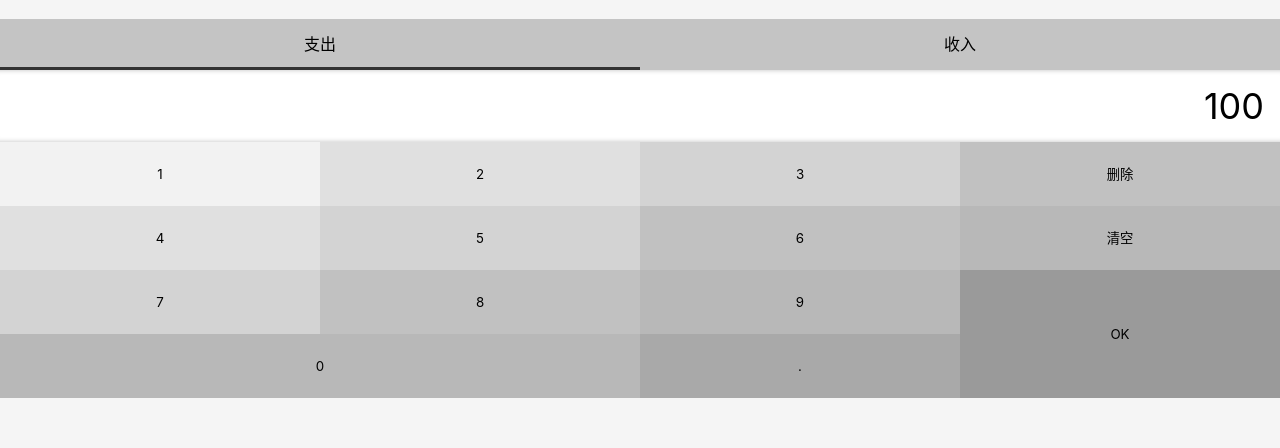
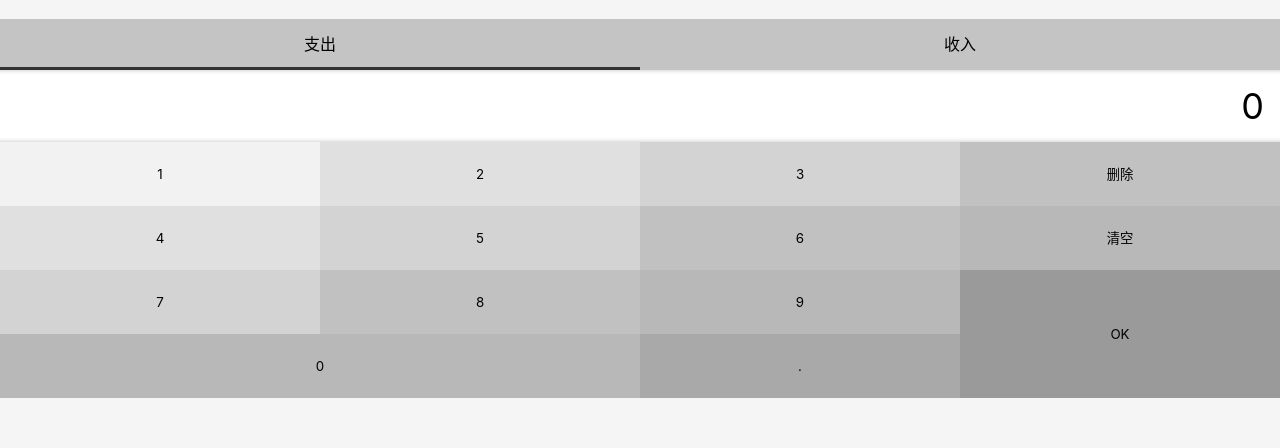
Before and after one commit to Righthand5/money-react-project, a React app: page /#/money in a window 1280 px wide. Shown: the part 148-596 px from the top of the page. Built offline with nearby package versions, Linux system fonts and the light colour scheme.

Commit message:
numberPad 功能 wip(working in progress)

```diff
--- a/src/views/Money.tsx
+++ b/src/views/Money.tsx
@@ -1,44 +1,16 @@
 import React from 'react';
 import {CategorySection} from './Money/CategorySection';
 import {TagSection} from './Money/TagSection';
-import {NoteSection} from './Money/NoteSection';
+import {NoteSection} from "./Money/NoteSection";
 import {NumberPadSection} from './Money/NumberPadSection';
 import {MyLayout} from './Money/MyLayout';
 function Money() {
     return (
         <MyLayout>
-            <TagSection>
-                <ol>
-                    <li>衣</li>
-                    <li>食</li>
-                    <li>住</li>
-                    <li>行</li>
-                </ol>
-                <button>新增标签</button>
-            </TagSection>
+            <TagSection/>
             <NoteSection/>
             <CategorySection/>
-            <NumberPadSection>
-                <div className="output">
-                    100
-                </div>
-                <div className="pad clearfix">
-                    <button>1</button>
-                    <button>2</button>
-                    <button>3</button>
-                    <button>删除</button>
-                    <button>4</button>
-                    <button>5</button>
-                    <button>6</button>
-                    <button>清空</button>
-                    <button>7</button>
-                    <button>8</button>
-                    <button>9</button>
-                    <button className="ok">OK</button>
-                    <button className="zero">0</button>
-                    <button className="dot">.</button>
-                </div>
-            </NumberPadSection>
+            <NumberPadSection/>
         </MyLayout>
     );
 }
--- a/src/views/Money/CategorySection.tsx
+++ b/src/views/Money/CategorySection.tsx
@@ -32,7 +32,7 @@
         <Wrapper>
             <ul>
                 {categoryList.map(c=>
-                <li className={category === c ? 'selected' : ''}
+                <li  key = {c} className={category === c ? 'selected' : ''}
                     onClick={()=>{setCategory(c);}}
                 >{categroyMap[c]}
                 </li>
--- a/src/views/Money/NumberPadSection.tsx
+++ b/src/views/Money/NumberPadSection.tsx
@@ -1,6 +1,7 @@
 import styled from 'styled-components';
+import React, {FC, useState} from 'react';
 
-const NumberPadSection = styled.section`
+const Wrapper = styled.section`
   display: flex;
   flex-direction: column;
   > .output{
@@ -49,4 +50,62 @@
   }
   }
 `
+const  NumberPadSection:React.FC = ()=>{
+    const [output, setOutput] = useState('0')
+    const onClickButtonWrapper = (e:React.MouseEvent)=> {
+        const text = (e.target as HTMLButtonElement).textContent;
+        if(text === null){return;}
+        switch (text){
+            case '0':
+            case '1':
+            case '2':
+            case '3':
+            case '4':
+            case '5':
+            case '6':
+            case '7':
+            case '8':
+            case '9':
+            case '.':
+                if(output === '0'){
+                    setOutput(text)
+                }else{
+                    setOutput(output + text)
+                }
+                break;
+            case '删除':
+                console.log('删除');
+                break;
+            case '清空':
+                console.log('清空');
+                break;
+            case 'OK':
+                console.log('确认')
+                break;
+        }
+    };
+    return(
+        <Wrapper>
+            <div className="output">
+                {output}
+            </div>
+            <div className="pad clearfix" onClick={onClickButtonWrapper}>
+                <button>1</button>
+                <button>2</button>
+                <button>3</button>
+                <button>删除</button>
+                <button>4</button>
+                <button>5</button>
+                <button>6</button>
+                <button>清空</button>
+                <button>7</button>
+                <button>8</button>
+                <button>9</button>
+                <button className="ok">OK</button>
+                <button className="zero">0</button>
+                <button className="dot">.</button>
+            </div>
+        </Wrapper>
+    )
+}
 export {NumberPadSection};
```
